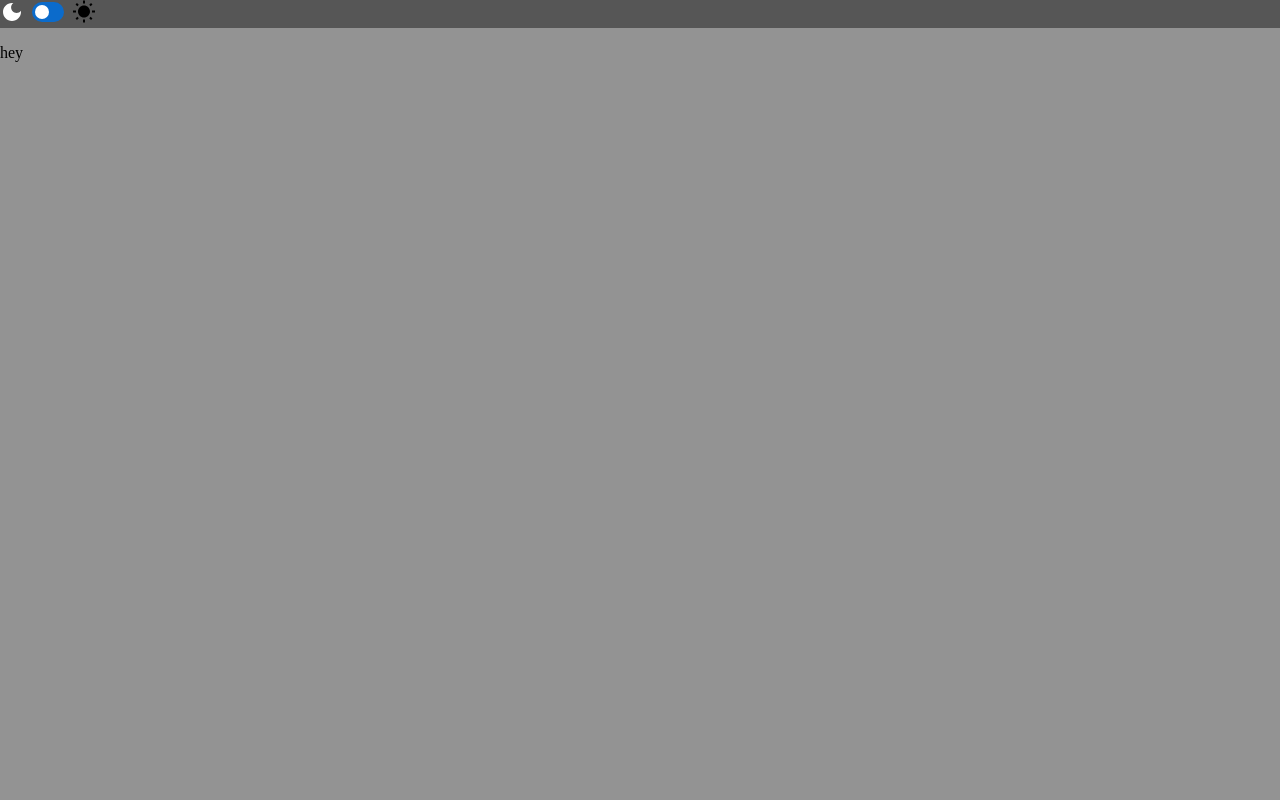
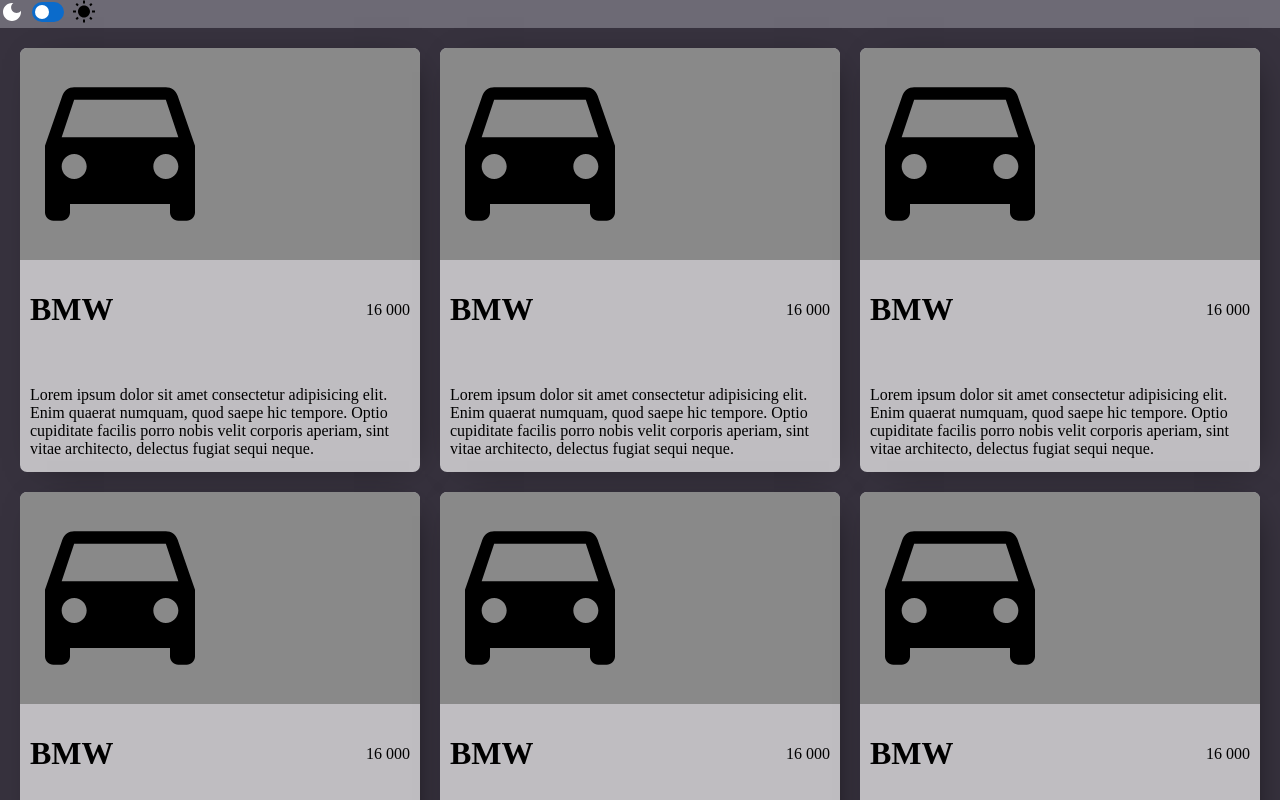
Before and after one commit to AndravenDev/Cars2, a React (Vite) app: page / in a window 1280 px wide. Shown: the top 800 px of the page. Built offline with nearby package versions, Linux system fonts and the light colour scheme.

Commit message:
added themes to the cards and the navbar

```diff
--- a/src/Components/Card/Card.module.scss
+++ b/src/Components/Card/Card.module.scss
@@ -0,0 +1,49 @@
+.container {
+    background-color: #f6fff8;
+    width: 100%;
+    height: 100%;
+    border-radius: 7px;
+    transition: 1s;
+    cursor: pointer;
+
+    -webkit-box-shadow: 8px 5px 37px -19px rgba(0,0,0,0.7);
+    -moz-box-shadow: 8px 5px 37px -19px rgba(0,0,0,0.7);
+    box-shadow: 8px 5px 37px -19px rgba(0,0,0,0.7);
+
+
+    &:hover{
+        -webkit-box-shadow: 25px 24px 36px -14px rgba(0,0,0,0.7);
+        -moz-box-shadow: 25px 24px 36px -14px rgba(0,0,0,0.7);
+        box-shadow: 25px 24px 36px -14px rgba(0,0,0,0.7);
+        transition: .2s;
+        transform: scale(1.01);
+    }
+
+    .picture{
+        height: 50%;
+        background-color: rgb(137, 137, 137);
+        border-top-left-radius: 7px;
+        border-top-right-radius: 7px;
+        display: flex;
+        align-items: center;
+
+        .icon{
+            font-size: 200px;
+        }
+    }
+
+    .keyInfo{
+        padding: 10px;
+        display: flex;
+        align-items: center;
+        justify-content: space-between;
+    }
+
+    .description{
+        padding: 10px;
+    }
+}
+
+.dark{
+    background-color: #bfbdc1;
+}
--- a/src/Components/Card/Card.tsx
+++ b/src/Components/Card/Card.tsx
@@ -1,3 +1,28 @@
+import styles from "./Card.module.scss";
+import DriveEtaIcon from "@mui/icons-material/DriveEta";
+import { useColorTheme } from "../../Context/theme-context";
+
 export const Card = () => {
-  return <p>hey</p>;
+  const theme = useColorTheme();
+  return (
+    <div
+      className={`${styles.container} ${
+        theme.theme === "dark" ? styles.dark : "light"
+      }`}
+    >
+      <div className={styles.picture}>
+        <DriveEtaIcon className={styles.icon} />
+      </div>
+      <div className={styles.keyInfo}>
+        <h1>BMW</h1>
+        <p>16 000</p>
+      </div>
+      <p className={styles.description}>
+        Lorem ipsum dolor sit amet consectetur adipisicing elit. Enim quaerat
+        numquam, quod saepe hic tempore. Optio cupiditate facilis porro nobis
+        velit corporis aperiam, sint vitae architecto, delectus fugiat sequi
+        neque.
+      </p>
+    </div>
+  );
 };
--- a/src/Components/NavBar/NavBar.module.scss
+++ b/src/Components/NavBar/NavBar.module.scss
@@ -1,7 +1,7 @@
 .container{
-    background-color: rgb(209, 209, 209);
+    background-color: #a4c3b2;
     transition: all 1s ease-in-out
 }
 .dark {
-    background-color: rgb(86, 86, 86);
+    background-color: #6d6a75;
 }
--- a/src/Context/theme-context.tsx
+++ b/src/Context/theme-context.tsx
@@ -1,12 +1,12 @@
-import { createContext, useContext, useState } from "react";
+import { createContext, PropsWithChildren, useContext, useState } from "react";
 
 const ThemeContext = createContext({ theme: "dark", toggleTheme: () => {} });
 
 interface ThemeProviderProps {
-  children: JSX.Element;
+  children: JSX.Element | JSX.Element[];
 }
 
-export const ThemeProvider = ({ children }: ThemeProviderProps) => {
+export const ThemeProvider = ({ children }: PropsWithChildren) => {
   const [theme, setTheme] = useState("dark");
 
   const toggleTheme = () => {
--- a/src/Pages/CardsPage/CardsPage.module.scss
+++ b/src/Pages/CardsPage/CardsPage.module.scss
@@ -1,7 +1,15 @@
 .container{
-    background-color: blue;
+    background-color: #f6fff8;
     min-height: 100vh;
+    transition: 2s;
+
+    .cards{
+        padding: 20px;
+        display: grid;
+        grid-template-columns: repeat(auto-fill, minmax(20rem, 1fr));
+        gap: 20px;
+    }
 }
 .dark {
-    background-color: rgb(147, 147, 147);
+    background-color: #37323e;
 }
--- a/src/Pages/CardsPage/CardsPage.tsx
+++ b/src/Pages/CardsPage/CardsPage.tsx
@@ -5,7 +5,7 @@
 
 export const CardsPage = () => {
   const theme = useColorTheme();
-  console.log(theme.theme);
+  const arr = new Array(10).fill("");
   return (
     <div
       className={`${styles.container} ${
@@ -13,7 +13,11 @@
       }`}
     >
       <NavBar />
-      <Card />
+      <div className={styles.cards}>
+        {arr.map((x, i) => {
+          return <Card key={i} />;
+        })}
+      </div>
     </div>
   );
 };
```
